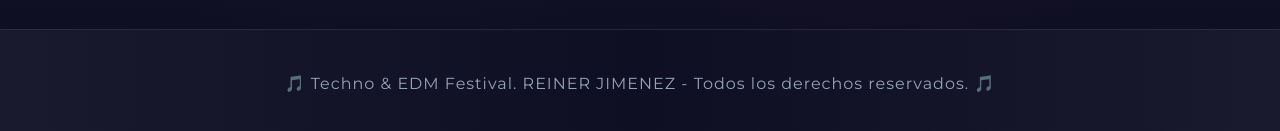
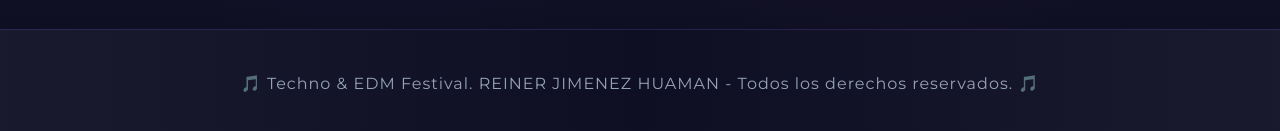
Before and after one commit to reinerjh-png/feltivalmusica, a website: page index.html in a window 1280 px wide. Shown: the part 5185-5316 px from the top of the page. Drawn offline with Linux system fonts and the light colour scheme.

Commit message:
Update footer text with full name

```diff
--- a/index.html
+++ b/index.html
@@ -211,7 +211,7 @@
     </section>
 
     <footer class="footer">
-        <p>Techno & EDM Festival. REINER JIMENEZ - Todos los derechos reservados.</p>
+        <p>Techno & EDM Festival. REINER JIMENEZ HUAMAN - Todos los derechos reservados.</p>
     </footer>
 
     <script src="build/js/app.js"></script>
```
